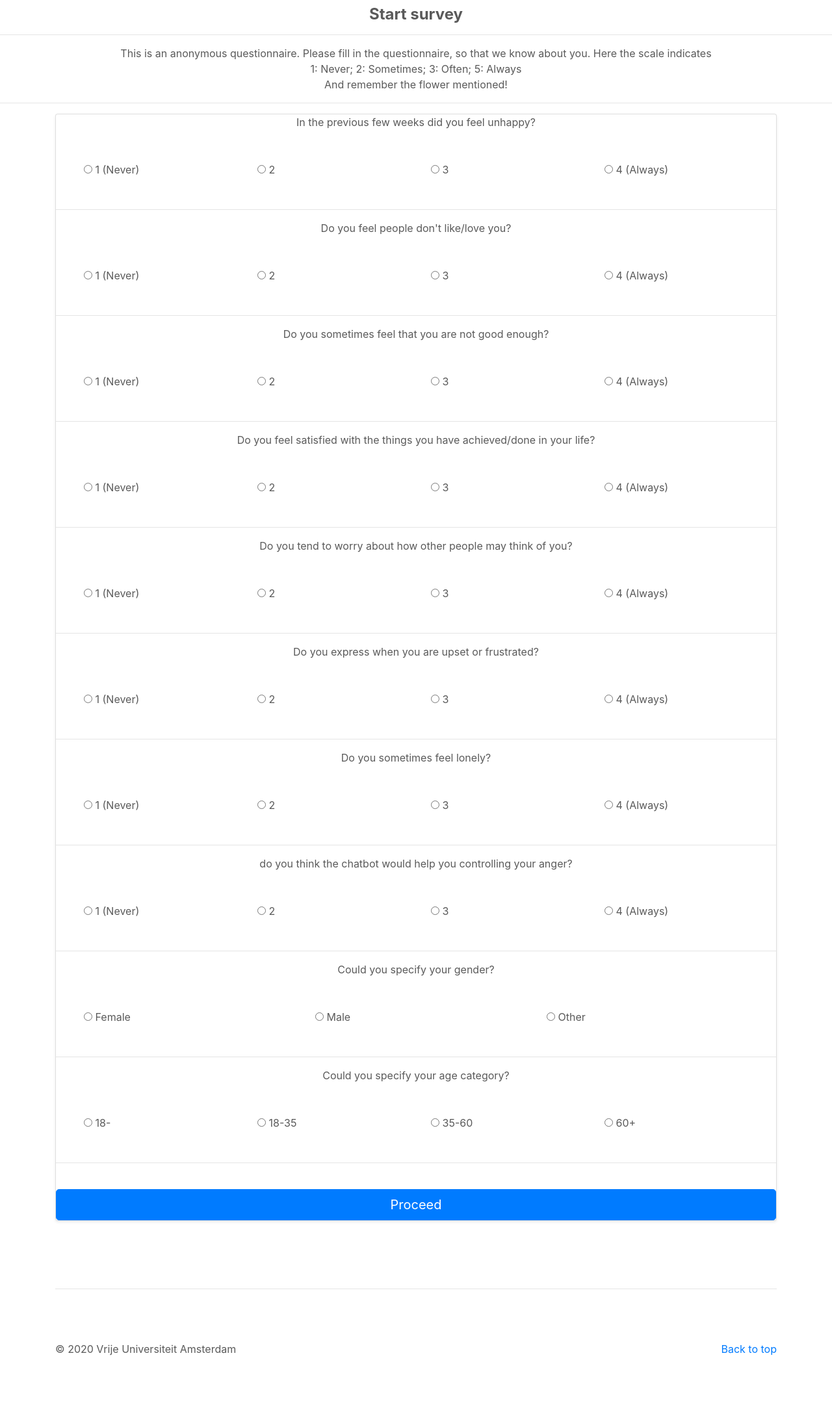
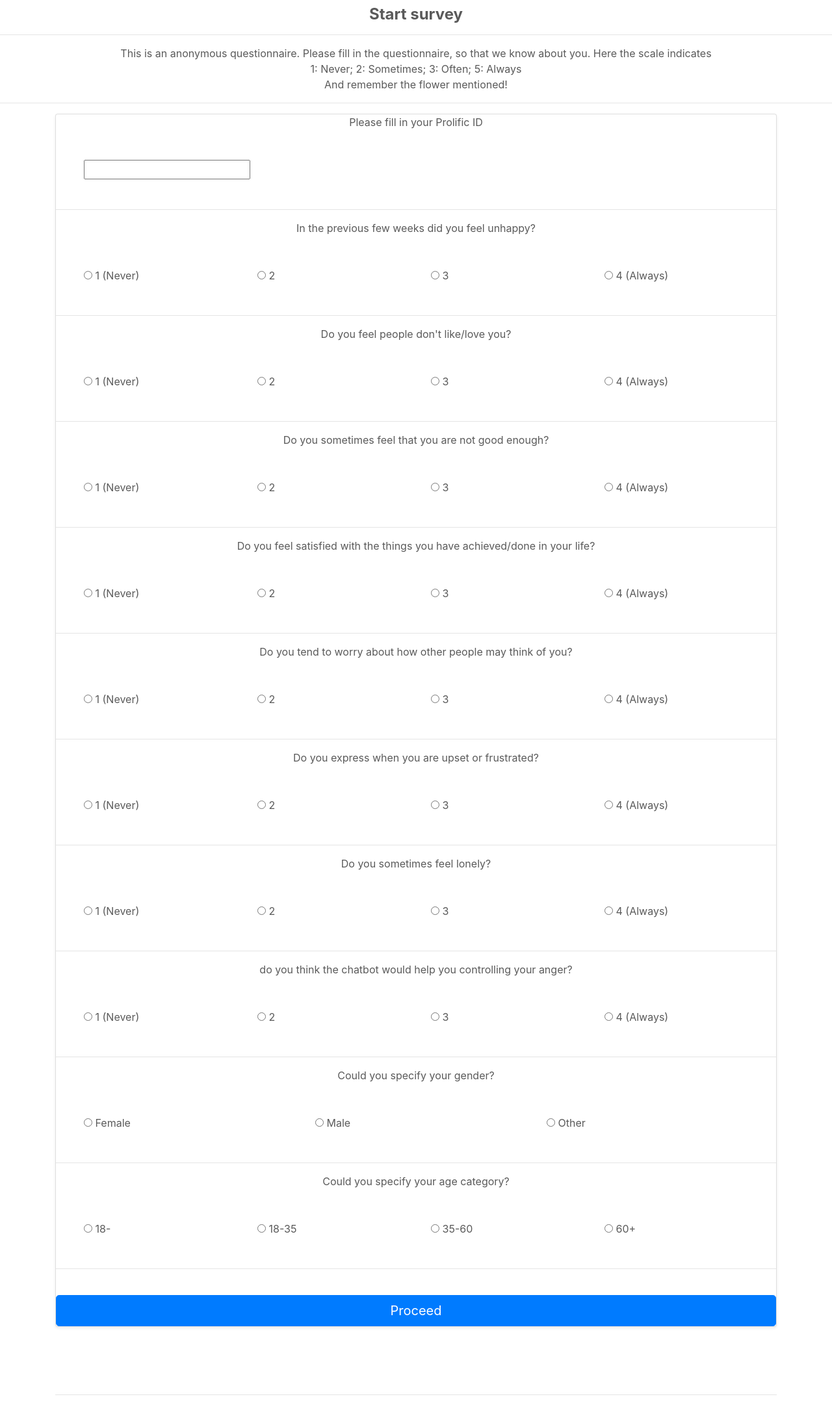
Before and after one commit to laura-went/leo-bot-docker, a Django app: template leo/templates/leo/index3.html in a window 1280 px wide. Shown: the part 56-2249 px from the top of the page at 65% size. Before the commit the page ends 2142 px from the top, so only its background shows below. Run offline with Django 3.2, Linux system fonts and the light colour scheme; the template is opened without the code that fills it, so the values that code supplies are empty; parts of the project's set-up code (start-up, migrations or seed data) failed here and were passed over; some libraries are stand-ins or nearby versions.

Commit message:
Prolific

```diff
--- a/leo/templates/leo/index3.html
+++ b/leo/templates/leo/index3.html
@@ -76,6 +76,19 @@
           <div class="card-deck mb-3 text-center">
             <div class="card mb-4 shadow-sm">
               <form action="{% url 'add_to_db' %}" method="post">
+                <!-- Question starts here -->
+                <p class="text-center">Please fill in your Prolific ID</p>
+                <div class="card-body">
+                  <div class="container grid-striped">
+                    <div class="row" style="height:50px;">
+                      <div class="col-sm d-flex my-auto">
+                        <span class="ml-2 align-middle"><input type="text" name="prolific" value="" required></span>
+                      </div>
+                    </div>
+                  </div>
+                </div>
+                <hr>
+                <!-- Question ends here -->
                 <!-- Question starts here -->
                 <p class="text-center">In the previous few weeks did you feel unhappy?</p>
                 <div class="card-body">
--- a/leo/templates/leo/index5.html
+++ b/leo/templates/leo/index5.html
@@ -488,6 +488,7 @@
                 </div>
                 <hr>
                 <!-- Question ends here -->
+                <mark>Do not forget to copy the completion code of this study on your Prolific Account. The completion code is: <b>6CD9BD64</b>.</mark>
                 <br>
                 <button type="submit " class="btn btn-lg btn-block btn-primary ">Finish</button>
               </form>
--- a/leo/views.py
+++ b/leo/views.py
@@ -129,7 +129,7 @@ def add_to_db(request):
         before1 = [q1b,q2b,q3b,q4b,q5b,q6b,q7b,q8b,q9b,q10b]
         return redirect("/index4")
     if request.POST.get('name', False)!=False:
-        name1 = request.POST.get('name', False)
+        name1 = request.POST.get('name', False)+"+"request.POST.get('prolific', False)
         text1 = request.POST.get('text', False)
         emotions1 = request.POST.get('emotions', False)
         return redirect("/index5")
```
